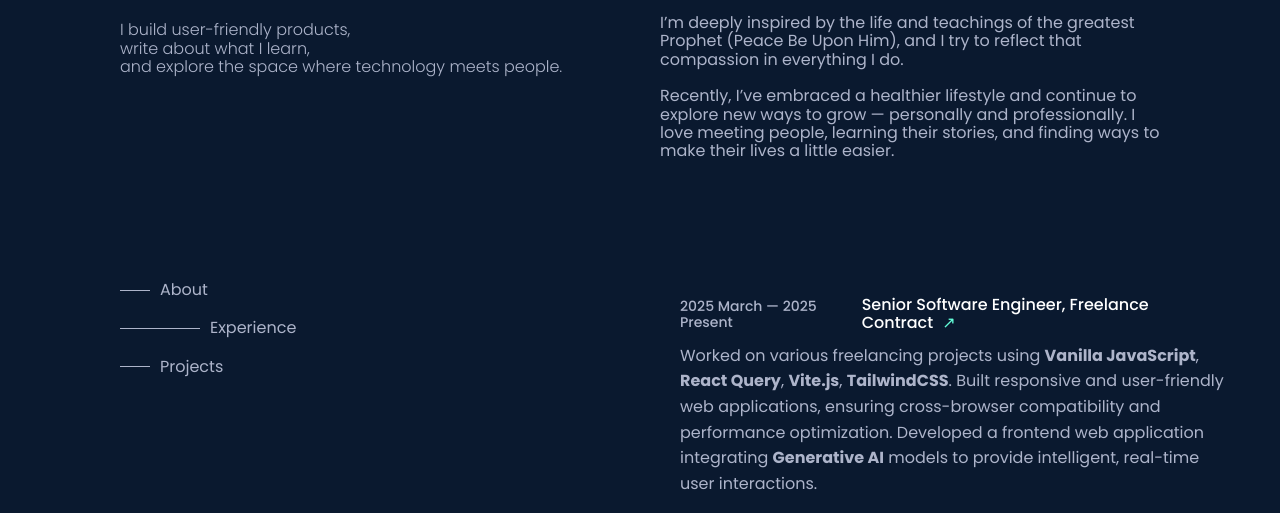
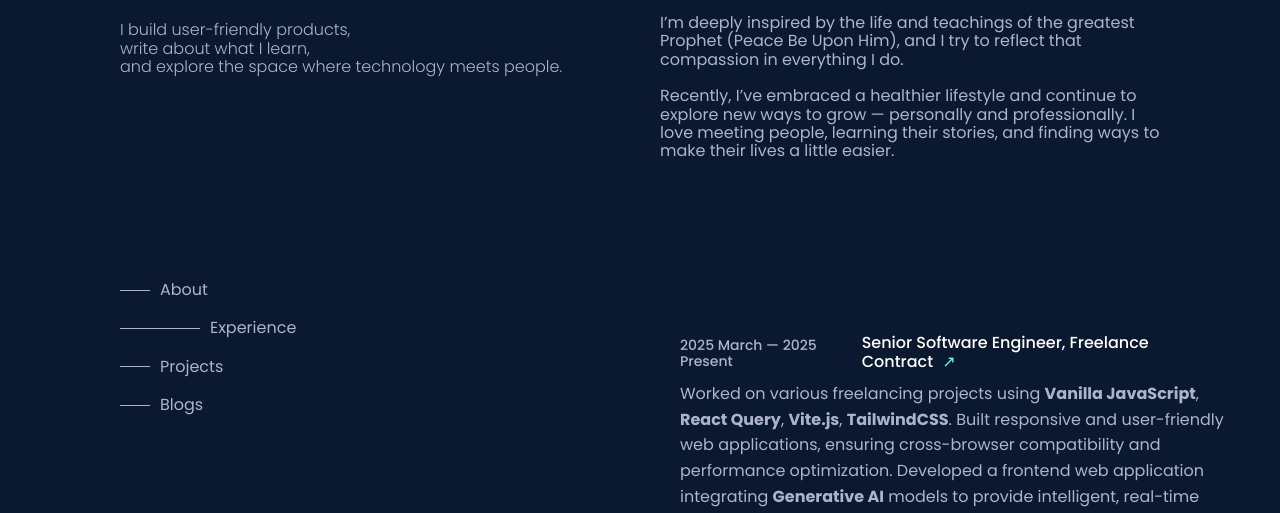
Before and after one commit to CleanCodeNinja01/v1, a plain HTML site: page index.html in a window 1280 px wide. Shown: the part 259-772 px from the top of the page. Drawn offline with Linux system fonts and the light colour scheme.

Commit message:
chore: added blogs section to route to medium

```diff
--- a/index.html
+++ b/index.html
@@ -74,6 +74,7 @@
             <li><span></span><a href="#about">About</a></li>
             <li><span></span><a href="#experience">Experience</a></li>
             <li><span></span><a href="#project">Projects</a></li>
+            <li><span></span><a href="https://medium.com/@saleha.shujaat97">Blogs</a></li>
           </ul>
         </nav>
         <main>
```
